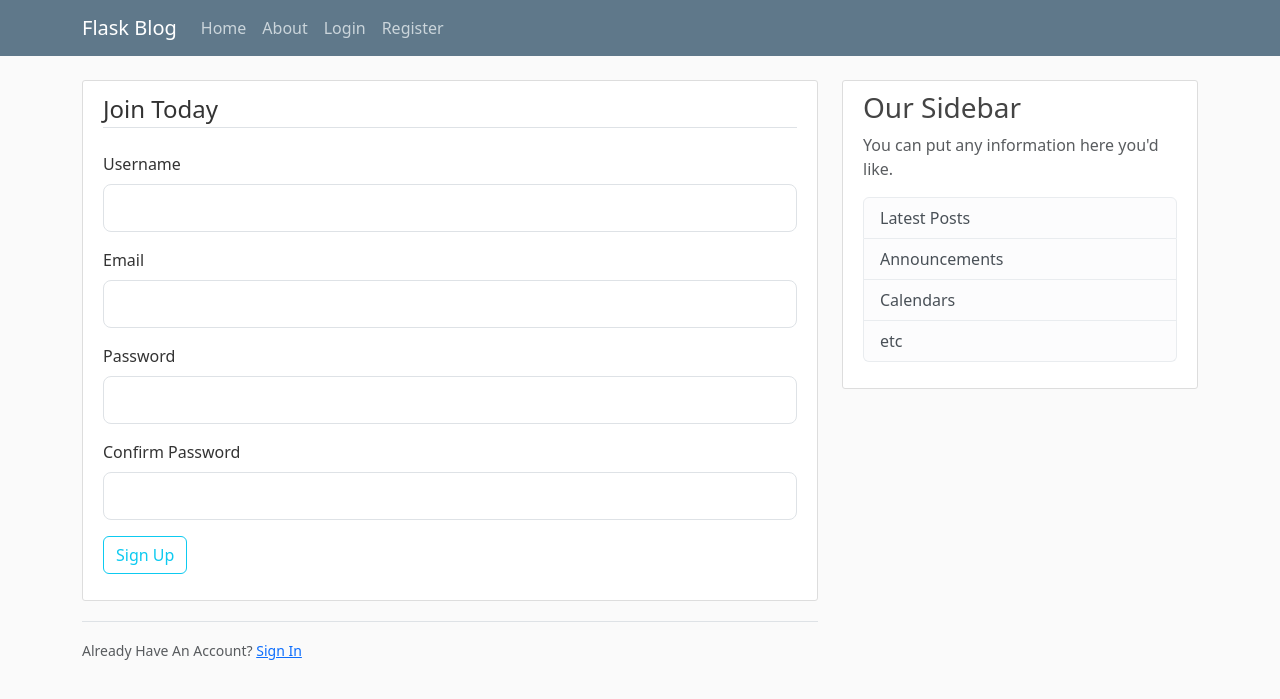
After one commit to Priteshsurale/Flask-Blog-WebApplication, a Flask app: page /register in a window 1280 px wide. The commit adds this page. Shown: the top 699 px of the page. Run offline with Flask 3, Linux system fonts and the light colour scheme.

Commit message:
created sign in, sign up functionality (form validations)

```diff
--- a/flask_blog.py
+++ b/flask_blog.py
@@ -1,7 +1,13 @@
-from flask import Flask, render_template, url_for
+from flask import Flask, render_template, url_for, flash, redirect
+from forms import RegistrationForm, LoginForm
+from flask_sqlalchemy import SQLAlchemy
 app = Flask(__name__)
 
+#  secret key protect against modifying cookies and cross site request forgery(csrf) attacks.
+app.config['SECRET_KEY'] = '0b134aeac20f8b7faa9b88a2087030f5'
+app.config['SQLALCHEMY_DATABASE_URI'] = 'sqlite:///site.db'
 
+# posts data
 posts = [
     {
       'author': 'Pritesh Surale',
@@ -53,17 +59,46 @@ posts = [
     }
 ]
 
+
+# home route
 @app.route("/")
 @app.route("/home")
 def home():
-    return render_template('home.html',posts=posts,)
+    return render_template('home.html',posts=posts, title='Home')
 
 
+# about page route
 @app.route("/about")
 def about():
     return render_template('about.html',title='About')
 
 
+# register page route
+@app.route("/register", methods=['GET','POST'])
+def register():
+  form = RegistrationForm()
+  if form.validate_on_submit():
+    flash(f'Account created for {form.username.data}!','success')
+    return redirect(url_for('home'))
 
-# if __name__ == '__main__'::ha:
-#     app.run(debug=True)
+  return render_template('register.html', title='Register', form=form)
+
+
+# login page route
+@app.route("/login", methods=['GET','POST'])
+def login():
+  form = LoginForm()
+  if form.validate_on_submit():
+    if form.email.data == 'admin@blog.com' and form.password.data == 'password':
+      flash('You have been logged in!', 'success')
+      return redirect(url_for('home'))
+    else:
+      flash('Login Unsuccessful. Please check username and password','danger')
+  return render_template('login.html', title='Login', form=form)
+
+
+
+
+# code runner
+if __name__ == '__main__':
+    app.run(debug=True)
--- a/forms.py
+++ b/forms.py
@@ -9,7 +9,7 @@ class RegistrationForm(FlaskForm):
     confirm_password = PasswordField('Confirm Password',validators=[DataRequired(), EqualTo('password')])
     submit = SubmitField('Sign Up')
 
-class LoginFrom(FlaskForm):
+class LoginForm(FlaskForm):
     email = StringField('Email',validators=[DataRequired(),Email()])
     password = PasswordField('Password',validators=[DataRequired()])
     remember = BooleanField('Remember Me')
--- a/templates/layout.html
+++ b/templates/layout.html
@@ -18,21 +18,21 @@
 <body>
     <header class="site-header">
         <nav class="navbar navbar-expand-md navbar-dark bg-steel fixed-top">
-            <div class="container">
+            <div class="container ">
                 <a class="navbar-brand mr-4" href="/">Flask Blog</a>
                 <button class="navbar-toggler" type="button" data-toggle="collapse" data-target="#navbarToggle"
                     aria-controls="navbarToggle" aria-expanded="false" aria-label="Toggle navigation">
                     <span class="navbar-toggler-icon"></span>
                 </button>
-                <div class="collapse navbar-collapse" id="navbarToggle">
+                <div class="collapse navbar-collapse " id="navbarToggle">
                     <div class="navbar-nav mr-auto">
-                        <a class="nav-item nav-link" href="/">Home</a>
-                        <a class="nav-item nav-link" href="/about">About</a>
+                        <a class="nav-item nav-link" href="{{url_for('home')}}">Home</a>
+                        <a class="nav-item nav-link" href="{{url_for('about')}}">About</a>
                     </div>
                     <!-- Navbar Right Side -->
                     <div class="navbar-nav">
-                        <a class="nav-item nav-link" href="/login">Login</a>
-                        <a class="nav-item nav-link" href="/register">Register</a>
+                        <a class="nav-item nav-link" href="{{url_for('login')}}">Login</a>
+                        <a class="nav-item nav-link" href="{{url_for('register')}}">Register</a>
                     </div>
                 </div>
             </div>
@@ -42,6 +42,15 @@
     <main role="main" class="container">
         <div class="row">
             <div class="col-md-8">
+                {% with messages = get_flashed_messages(with_categories=true) %}
+                    {% if messages %}
+                        {% for category, message in messages %}
+                            <div class="alert alert-{{ category }}">
+                                {{ message }}
+                            </div>
+                        {% endfor %}
+                    {% endif%}
+                {% endwith%}
                 {% block content %}{% endblock %}
             </div>
             <div class="col-md-4">
--- /dev/null
+++ b/templates/register.html
@@ -0,0 +1,75 @@
+{% extends "layout.html"%}
+{% block content %}
+    <div class="content-section">
+        <form method="POST" action="">
+            {{ form.hidden_tag() }}
+            <fieldset class="form-group">
+                <legend class="border-bottom mb-4">Join Today</legend>
+                <div class="form-group mb-3">
+                    {{ form.username.label(class="form-control-label mb-2") }}
+
+                    {% if form.username.errors %}
+                        {{ form.username(class="form-control form-control-lg is-invalid") }}
+                        <div class="invalid-feedback">
+                            {% for error in form.username.errors %}
+                                <span> {{ error }} </span>
+                            {% endfor %}
+                        </div>
+                    {% else %}
+                        {{ form.username(class="form-control form-control-lg") }}
+                    {% endif %}
+                </div>
+                <div class="form-group mb-3">
+                    {{ form.email.label(class="form-control-label mb-2") }}
+
+                    {% if form.email.errors %}
+                        {{ form.email(class="form-control form-control-lg is-invalid") }}
+                        <div class="invalid-feedback">
+                            {% for error in form.email.errors %}
+                                <span> {{ error }} </span>
+                            {% endfor %}
+                        </div>
+                    {% else %}
+                        {{ form.email(class="form-control form-control-lg") }}
+                    {% endif %}
+                </div>
+                <div class="form-group mb-3">
+                    {{ form.password.label(class="form-control-label mb-2") }}
+
+                    {% if form.password.errors %}
+                        {{ form.password(class="form-control form-control-lg is-invalid") }}
+                        <div class="invalid-feedback">
+                            {% for error in form.password.errors %}
+                                <span> {{ error }} </span>
+                            {% endfor %}
+                        </div>
+                    {% else %}
+                        {{ form.password(class="form-control form-control-lg") }}
+                    {% endif %}
+                </div>
+                <div class="form-group mb-3">
+                    {{ form.confirm_password.label(class="form-control-label mb-2") }}
+
+                    {% if form.confirm_password.errors %}
+                        {{ form.confirm_password(class="form-control form-control-lg is-invalid") }}
+                        <div class="invalid-feedback">
+                            {% for error in form.confirm_password.errors %}
+                                <span> {{ error }} </span>
+                            {% endfor %}
+                        </div>
+                    {% else %}
+                        {{ form.confirm_password(class="form-control form-control-lg") }}
+                    {% endif %}
+                </div>
+            </fieldset>
+            <div class="form-group mb-3">
+                {{ form.submit(class="btn btn-outline-info") }}
+            </div>
+        </form>
+    </div>
+    <div class="border-top pt-3">
+        <small class="text-muted">
+            Already Have An Account? <a class="ml-2" href="{{ url_for('login')}}"> Sign In</a>
+        </small>
+    </div>
+{% endblock content %}
```
Also changed, not shown: templates/login.html (added, +54 -0 lines), static/main.css (indentation only), 1 other file.
